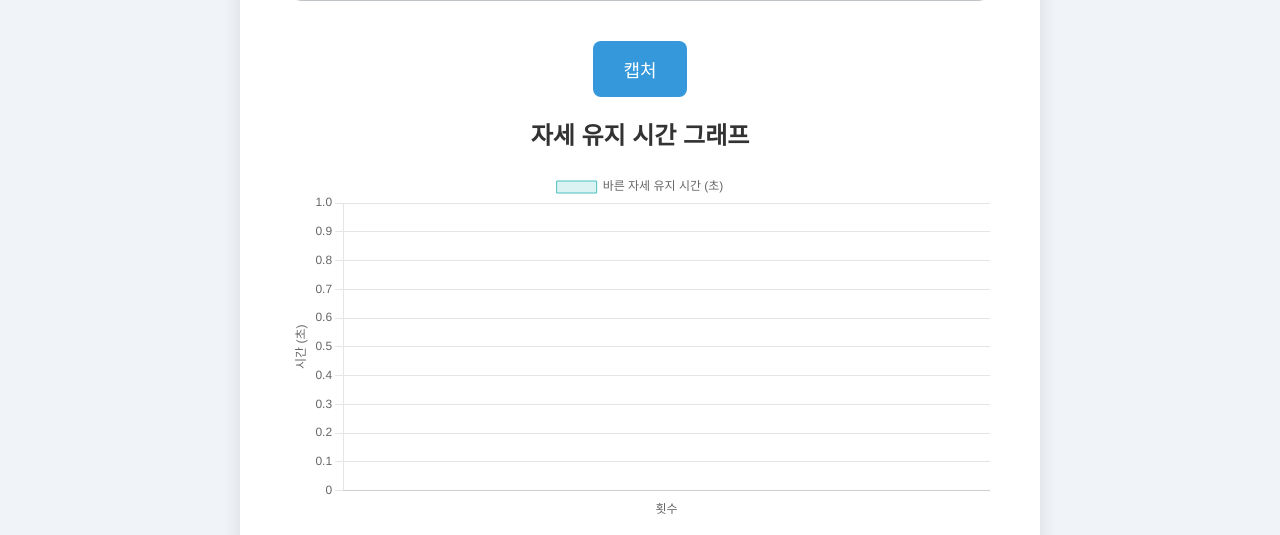
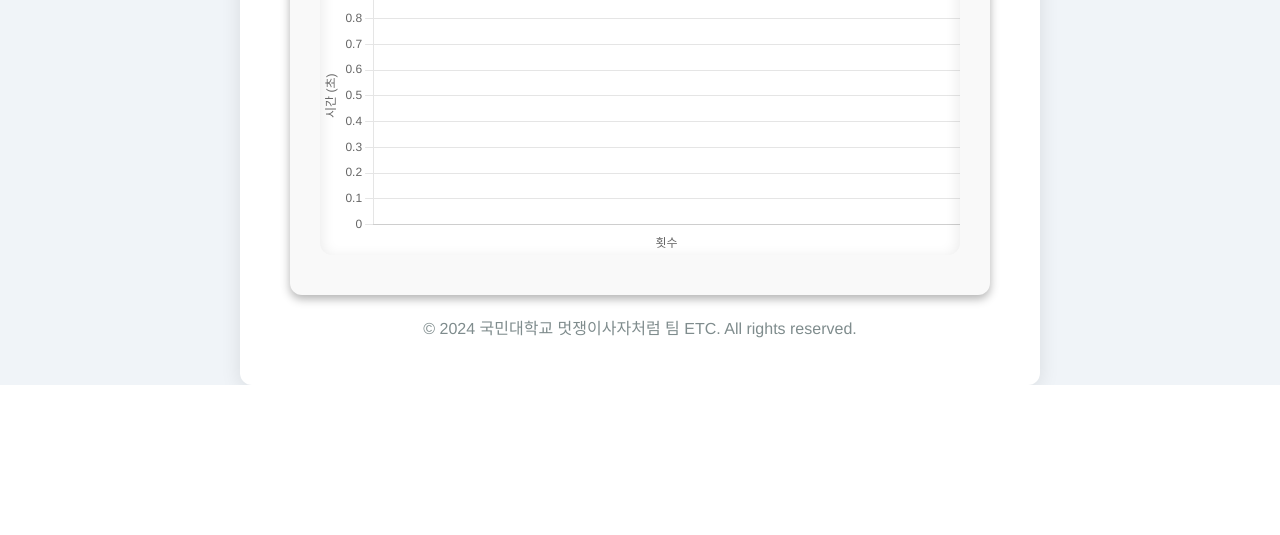
Before and after one commit to ruudska6/likelion_etc, a Flask app: page /mainpage in a window 1280 px wide. Shown: the part 928-1463 px from the top of the page. After the commit the page ends 1313 px from the top, so only its background shows below. Run offline with Flask 3, Linux system fonts and the light colour scheme; data that the repository does not hold is empty.

Commit message:
바른자세 유지 그래프 추가

```diff
--- a/static/styles.css
+++ b/static/styles.css
@@ -172,7 +172,7 @@ nav ul li a:hover {
     border-radius: 8px;
     cursor: pointer;
     transition: background-color 0.3s;
-    margin-top: 20px;
+    margin-top: 5px;
 }
 
 .btn:disabled {
@@ -403,3 +403,27 @@ nav ul li a:hover {
 .popup .close:hover {
     background-color: #2980b9;
 }
+
+
+.grape{
+    background-color: white;
+    border-radius: 12px;
+    box-shadow: inset 0  4px 15px rgba(0,0,0,0.1);
+    margin-bottom: 20px;
+}
+.container3 {
+    align-items: center;
+    margin-top: 50px;
+    padding-top: 10px;
+    padding-right: 30px;
+    padding-left: 30px;
+    padding-bottom: 20px;
+    text-align: center;
+    background: #f9f9f9;
+
+    border-radius: 12px;
+    box-shadow: 0 4px 10px rgba(0, 0, 0, 0.3);
+    max-width: 800px;
+    width: 100%;
+    box-sizing: border-box;
+}
--- a/templates/mainpage.html
+++ b/templates/mainpage.html
@@ -45,15 +45,9 @@
 
         </div>
     </div>
+
     <div class="container">
-        <div class="instructions">
-            <h2>사용법</h2>
-            <ul>
-                <li>1. 캠을 상반신이 잘 보이도록 조정한다.</li>
-                <li>2. 턱을 당기고 어깨를 펴고 캡처 버튼을 누른다.</li>
-                <li>3. 그 자세를 유지하도록 노력해보세요!</li>
-            </ul>
-        </div>
+
     </br>
         <div class="posture-status">
             <p id="status-text" class="status-text">로딩 중 입니다..</p>
@@ -67,9 +61,12 @@
         <button id="capture-button" class="btn">캡처</button>
         <button id="recapture-button" class="btn" style="display: none;">다시 캡처 하기</button>
 
-        <div>
-            <h2>자세 유지 시간 그래프</h2>
+        <div class="container3">
+            <h2>< 자세 유지 시간 그래프 ></h2>
+            <div class="grape">
+
             <canvas id="postureChart"></canvas>
+            </div>
         </div>
 
         <div class="footer">
```
